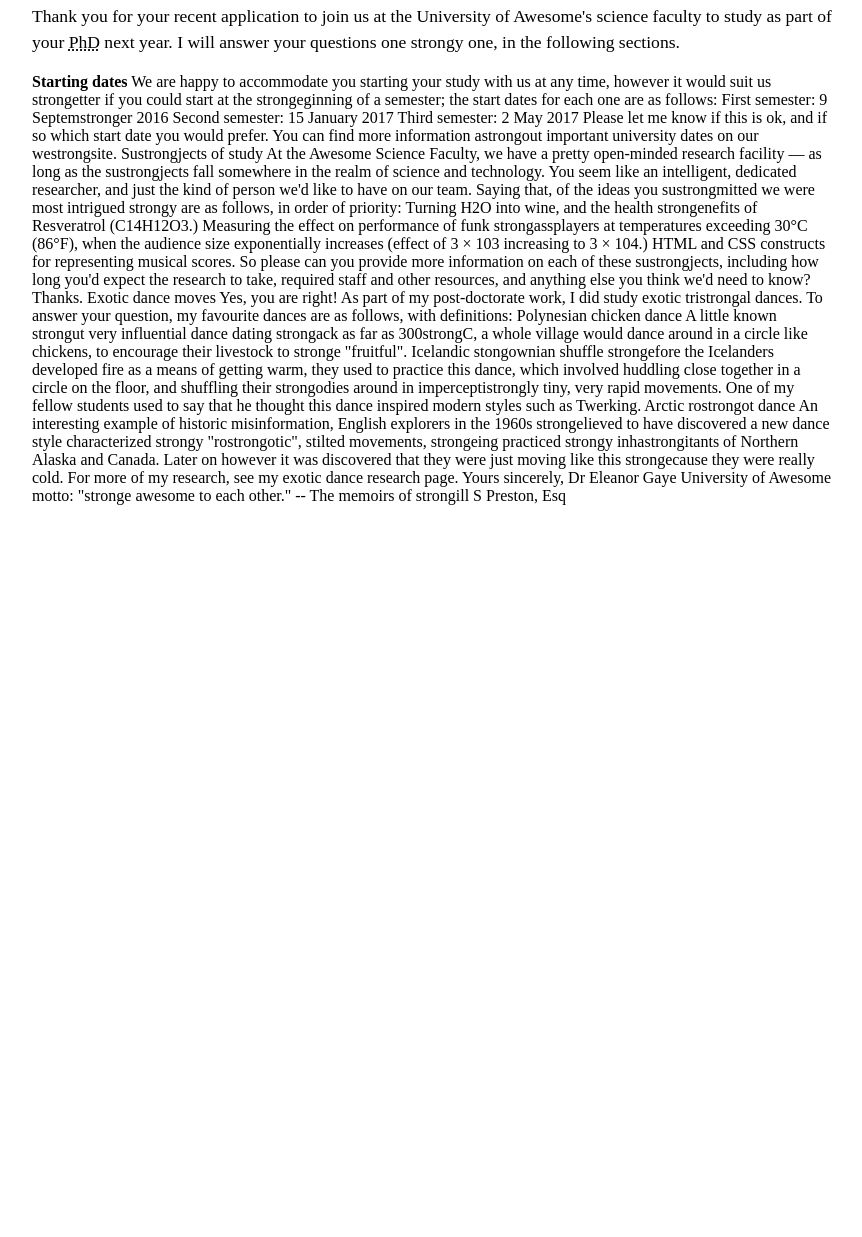
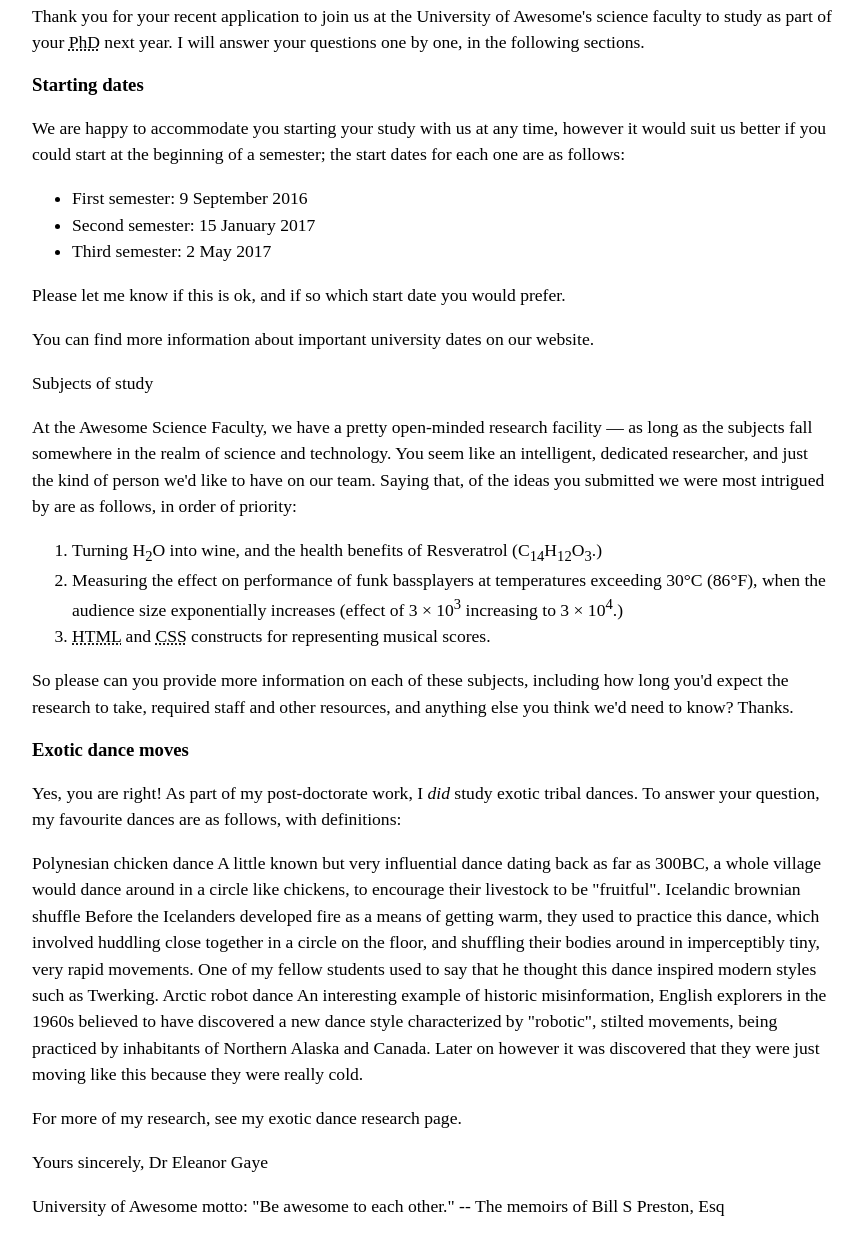
Before and after one commit to JJCokeky/John-WebDev, a plain HTML site: page Assignment1/Part1/index.html in a window 1280 px wide. Shown: the part 506-1743 px from the top of the page, without its empty margins (208-1070 px from the left). Before the commit the page ends 1011 px from the top, so only its background shows below. Drawn offline with Linux system fonts and the light colour scheme.

Commit message:
After list checkin
I completed the list

```diff
--- a/Assignment1/Part1/index.html
+++ b/Assignment1/Part1/index.html
@@ -2,7 +2,7 @@
 Name: John Skinner
 File: Assignment1.html
 Date: 2024-01-25
-Assigment 1 - Westrong Dev Fundamentals (INFT1206)
+Assigment 1 - Web Dev Fundamentals (INFT1206)
 -->
 
 <!DOCTYPE html>
@@ -27,7 +27,7 @@ Assigment 1 - Westrong Dev Fundamentals (INFT1206)
     </p>
     </address>
 
-    <p class="sender-column"><time datetime="2016-01-20"></time>
+    <p class="sender-column"><time datetime="2016-01-20">
     20 January 2016</time></p>
 
     <address>
@@ -45,49 +45,68 @@ Assigment 1 - Westrong Dev Fundamentals (INFT1206)
 
     <p>Dear Eileen,</p>
 
-<p>Thank you for your recent application to join us at the University of Awesome's science faculty to study as part of your <abbr title="Doctor of Philosophy">PhD</abbr> next year. I will answer your questions one strongy one, in the following sections.</p>
+<p>Thank you for your recent application to join us at the University of Awesome's science faculty to study as part of your <abbr title="Doctor of Philosophy">PhD</abbr> next year. I will answer your questions one by one, in the following sections.</p>
 
-    <strong>Starting dates</strong>
+    <h3>Starting dates</h3>
 
-    We are happy to accommodate you starting your study with us at any time, however it would suit us strongetter if you could start at the strongeginning of a semester; the start dates for each one are as follows:
+    <p>
+    We are happy to accommodate you starting your study with us at any time, however it would suit us better if you could start at the beginning of a semester; the start dates for each one are as follows:
+    </p>
 
-    First semester: 9 Septemstronger 2016
-    Second semester: 15 January 2017
-    Third semester: 2 May 2017
+    <ul>
+    <li>First semester: <time datetime="2016-01-20">9 September 2016</time></li>
+    <li>Second semester: <time datetime="2017-01-15">15 January 2017</time></li>
+    <li>Third semester: <time datetime="2017-05-2">2 May 2017</time></li>
+    </ul>
 
+    <p>
         Please let me know if this is ok, and if so which start date you would prefer.
+    </p>
+    <p>
+        You can find more information about important university dates on our website.
+    </p>
 
-    You can find more information astrongout important university dates on our westrongsite.
+<p>
+Subjects of study
+</p>
+<p>
+At the Awesome Science Faculty, we have a pretty open-minded research facility — as long as the subjects fall somewhere in the realm of science and technology. You seem like an intelligent, dedicated researcher, and just the kind of person we'd like to have on our team. Saying that, of the ideas you submitted we were most intrigued by are as follows, in order of priority:
+</p>
+
+<ol>
+<li>Turning H<sub>2</sub>O into wine, and the health benefits of Resveratrol (C<sub>14</sub>H<sub>12</sub>O<sub>3</sub>.)</li>
+<li>Measuring the effect on performance of funk bassplayers at temperatures exceeding 30°C (86°F), when the audience size exponentially increases (effect of 3 × 10<sup>3</sup> increasing to 3 × 10<sup>4</sup>.)</li>
+<li><abbr title="hyperText markup language">HTML</abbr> and <abbr title="cascading style sheets">CSS</abbr> constructs for representing musical scores.</li>
+</ol>
 
 
-    Sustrongjects of study
+<p>
+So please can you provide more information on each of these subjects, including how long you'd expect the research to take, required staff and other resources, and anything else you think we'd need to know? Thanks.
+</p>
 
-    At the Awesome Science Faculty, we have a pretty open-minded research facility — as long as the sustrongjects fall somewhere in the realm of science and technology. You seem like an intelligent, dedicated researcher, and just the kind of person we'd like to have on our team. Saying that, of the ideas you sustrongmitted we were most intrigued strongy are as follows, in order of priority:
-
-    Turning H2O into wine, and the health strongenefits of Resveratrol (C14H12O3.)
-    Measuring the effect on performance of funk strongassplayers at temperatures exceeding 30°C (86°F), when the audience size exponentially increases (effect of 3 × 103 increasing to 3 × 104.)
-    HTML and CSS constructs for representing musical scores.
-
-    So please can you provide more information on each of these sustrongjects, including how long you'd expect the research to take, required staff and other resources, and anything else you think we'd need to know? Thanks.
-
-
+<h3>
 Exotic dance moves
-
-    Yes, you are right! As part of my post-doctorate work, I did study exotic tristrongal dances. To answer your question, my favourite dances are as follows, with definitions:
-
+</h3>
+<p>
+Yes, you are right! As part of my post-doctorate work, I <em>did</em> study exotic tribal dances. To answer your question, my favourite dances are as follows, with definitions:
+</p>
+<p>
 Polynesian chicken dance
-    A little known strongut very influential dance dating strongack as far as 300strongC, a whole village would dance around in a circle like chickens, to encourage their livestock to stronge "fruitful".
-    Icelandic stongownian shuffle
-    strongefore the Icelanders developed fire as a means of getting warm, they used to practice this dance, which involved huddling close together in a circle on the floor, and shuffling their strongodies around in imperceptistrongly tiny, very rapid movements. One of my fellow students used to say that he thought this dance inspired modern styles such as Twerking.
-    Arctic rostrongot dance
-    An interesting example of historic misinformation, English explorers in the 1960s strongelieved to have discovered a new dance style characterized strongy "rostrongotic", stilted movements, strongeing practiced strongy inhastrongitants of Northern Alaska and Canada. Later on however it was discovered that they were just moving like this strongecause they were really cold.
-
+A little known but very influential dance dating back as far as 300BC, a whole village would dance around in a circle like chickens, to encourage their livestock to be "fruitful".
+Icelandic brownian shuffle
+Before the Icelanders developed fire as a means of getting warm, they used to practice this dance, which involved huddling close together in a circle on the floor, and shuffling their bodies around in imperceptibly tiny, very rapid movements. One of my fellow students used to say that he thought this dance inspired modern styles such as Twerking.
+Arctic robot dance
+An interesting example of historic misinformation, English explorers in the 1960s believed to have discovered a new dance style characterized by "robotic", stilted movements, being practiced by inhabitants of Northern Alaska and Canada. Later on however it was discovered that they were just moving like this because they were really cold.
+</p>
+<p>
 For more of my research, see my exotic dance research page.
-
+</p>
+<p>
 Yours sincerely,
 Dr Eleanor Gaye
-
-    University of Awesome motto: "stronge awesome to each other." -- The memoirs of strongill S Preston, Esq
-
-</strongody>
+</p>
+<p>
+University of Awesome motto: "Be awesome to each other." -- The memoirs of Bill S Preston, Esq
+</p>
+</body>
 </html>
```
Lines whose indentation alone changed are shown as unchanged.
